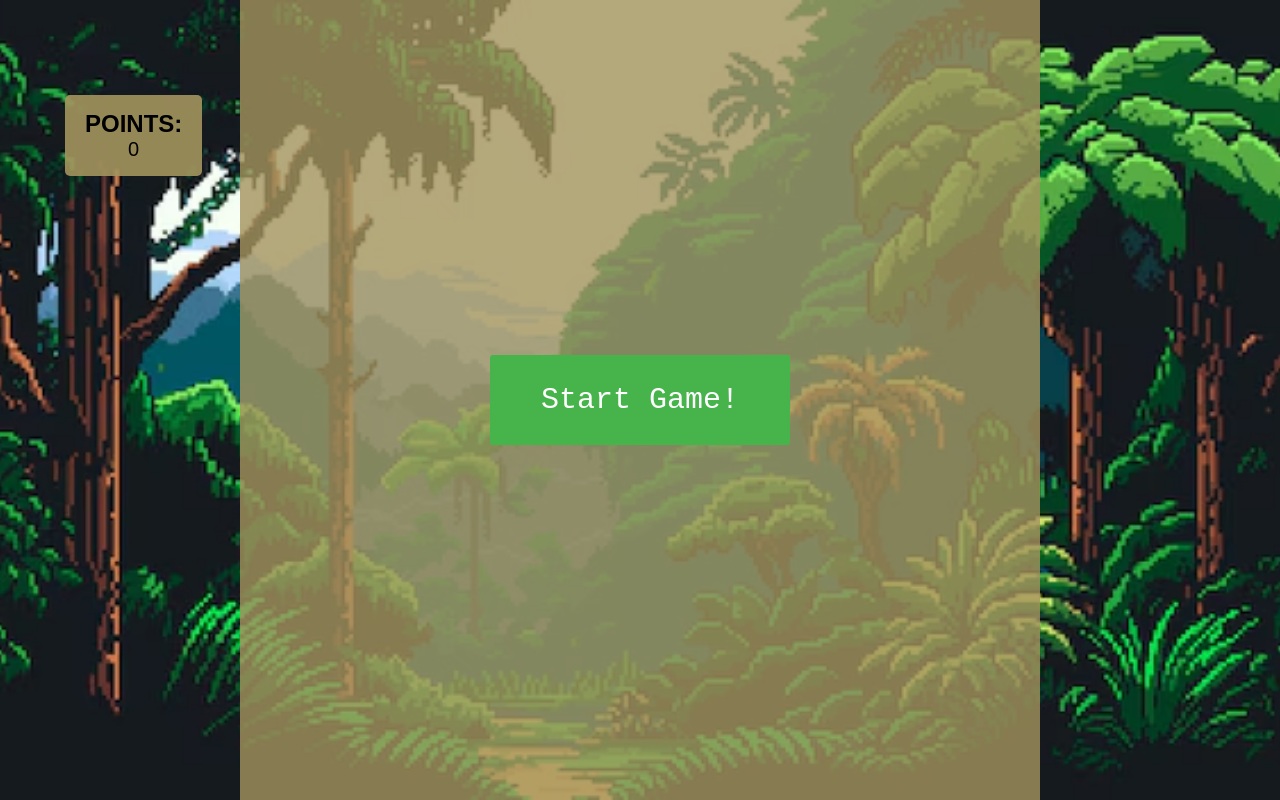
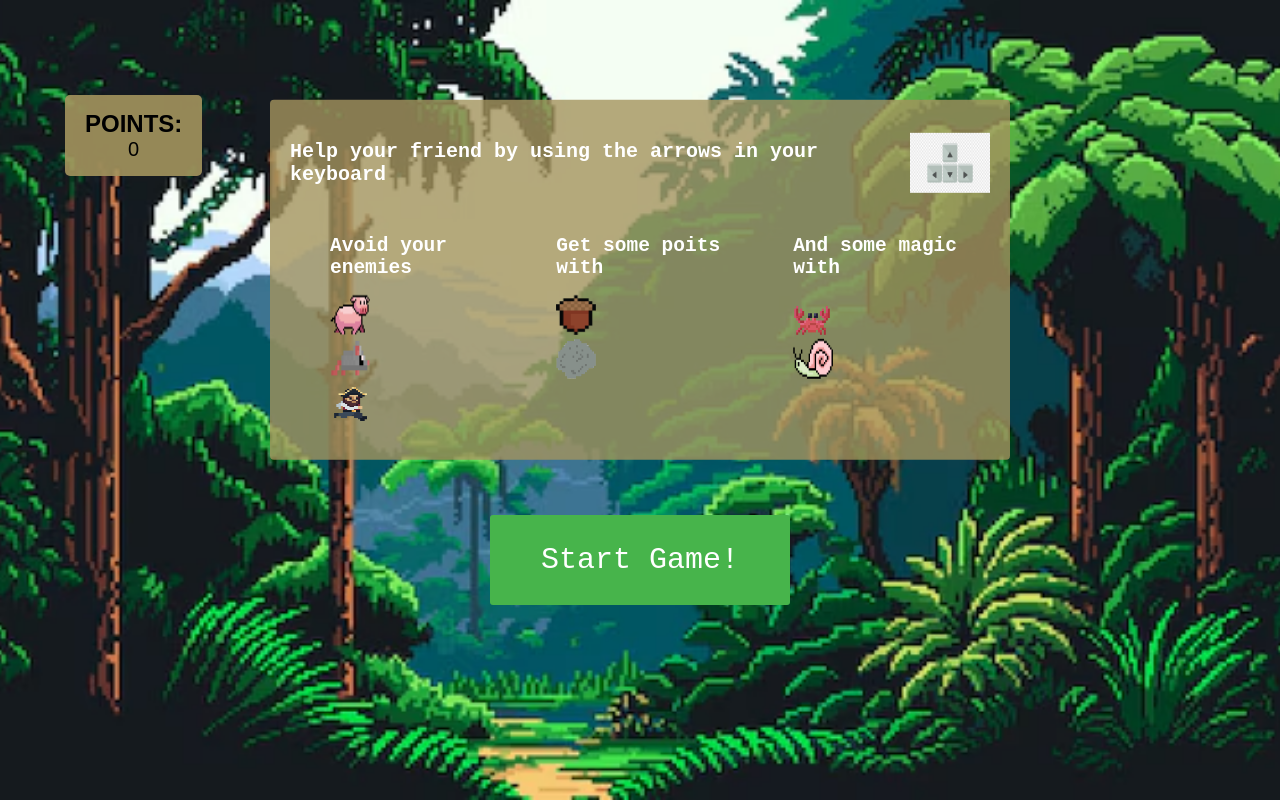
Before and after one commit to vladys00/game-proyect, a plain HTML site: page index.html in a window 1280 px wide. Drawn offline with Linux system fonts and the light colour scheme.

Commit message:
Game start styles added

```diff
--- a/assets/css/styles.css
+++ b/assets/css/styles.css
@@ -1,14 +1,14 @@
-body{
+body {
   margin: 0;
   padding: 0;
-  background-image: url('/assets/img/backPixel.avif');
+  background-image: url("/assets/img/backPixel.avif");
   background-size: cover;
   background-position: center;
   background-repeat: no-repeat;
 }
-#counter{
+#counter {
   background-color: rgba(164, 148, 94, 0.9);
-  padding: 15px 20px 15px  20px;
+  padding: 15px 20px 15px 20px;
   border-radius: 5px;
   position: absolute;
   text-transform: uppercase;
@@ -22,11 +22,10 @@ body{
   h2 {
     margin: 0;
   }
-  p{
+  p {
     font-size: 20px;
     margin: 0;
   }
-
 }
 .container {
   width: 100vw;
@@ -71,9 +70,7 @@ body{
         padding: 5px;
         cursor: pointer;
       }
-
     }
-
   }
 }
 
@@ -81,7 +78,7 @@ body{
   position: relative;
   height: 100%;
   width: 800px;
-  background-color: rgba(164, 148, 94, 0.8);
+  /* background-color: rgba(164, 148, 94, 0.8); */
   overflow: hidden;
 }
 
@@ -91,16 +88,16 @@ body{
   position: absolute;
   height: 100%;
   width: 800px;
-  background-color: rgba(0, 0, 0, 0.70);
+  background-color: rgba(0, 0, 0, 0.7);
   color: rgb(216, 119, 34);
   font-size: 45px;
   display: none;
   justify-content: center;
   align-items: center;
-  p{
+  p {
     font-family: monospace;
   }
-  h1{
+  h1 {
     text-align: center;
     font-family: monospace;
     margin-top: 20px;
@@ -112,16 +109,15 @@ body{
     background-color: #47b44b;
     color: white;
 
-
     border-radius: 5px;
     padding: 10px;
     font-family: monospace;
   }
-  #play-again:hover{
+  #play-again:hover {
     cursor: pointer;
   }
 }
-#name-form{
+#name-form {
   position: absolute;
   top: 40%;
   left: 50%;
@@ -135,7 +131,7 @@ body{
 }
 #start-btn {
   position: absolute;
-  top: 50%;
+  top: 70%;
   left: 50%;
   transform: translate(-50%, -50%);
 
@@ -150,7 +146,7 @@ body{
 
   font-family: monospace;
 }
-#correct-answer{
+#correct-answer {
   position: absolute;
   top: 25%;
   left: 50%;
@@ -162,14 +158,13 @@ body{
   color: green;
   font-size: 20px;
   display: none;
-  p{
+  p {
     font-family: monospace;
     margin: 0;
   }
-
 }
 
-#incorrect-answer{
+#incorrect-answer {
   position: absolute;
   top: 25%;
   left: 50%;
@@ -181,9 +176,49 @@ body{
   color: red;
   font-size: 22px;
   display: none;
-  p{
+  p {
     font-family: monospace;
     margin: 0;
   }
+}
+#game-description {
+  background-color: rgba(164, 148, 94, 0.8);
+  font-family: monospace;
+  color: white;
+  width: 700px;
+  position: absolute;
+  top: 35%;
+  left: 50%;
+  transform: translate(-50%, -50%);
+  /* background-color: rgba(255, 252, 252, 0.5); */
+  padding: 20px;
+  border-radius: 4px;
+  display: flex;
+  flex-direction: column;
 
+  .parragraph {
+    display: flex;
+    align-items: center;
+    p {
+      font-weight: bolder;
+      margin-right: 20px;
+      font-family: monospace;
+      font-size: 20px;
+
+    }
+    img {
+      width: 80px;
+      height: 60px;
+    }
+  }
+  ul{
+    list-style-type: none;
+  }
+  div {
+    display: flex;
+  }
+  img {
+    width: 40px;
+    height: 40px;
+  }
 }
--- a/assets/js/main.js
+++ b/assets/js/main.js
@@ -1,11 +1,13 @@
 window.addEventListener("load", function () {
   const startBtn = document.getElementById("start-btn");
   const board = document.getElementById("game-board");
+  const description = document.getElementById("game-description");
 
   const game = new Game(board);
 
   startBtn.addEventListener("click", function () {
     startBtn.style.display = "none";
+    description.style.display = "none";
     game.start();
   });
 });
--- a/index.html
+++ b/index.html
@@ -37,10 +37,46 @@
       </div>
     </div>
     <div id="correct-answer">
-        <p>Correct answer!!</p>
+      <p>Correct answer!!</p>
     </div>
     <div id="incorrect-answer">
-        <p>Incorrect answer :( </p>
+      <p>Incorrect answer :(</p>
+    </div>
+    <div id="game-description">
+        <div class="parragraph">
+
+            <p>
+              Help your friend by using the arrows in your keyboard
+            </p>
+            <img
+                src="assets/img/keys.png"
+                alt="keys img"
+              />
+        </div>
+      <div>
+        <div class="descriptions">
+          <ul>
+            <h2>Avoid your enemies</h2>
+            <li><img src="assets/img/pig.gif" alt="crab gif" /></li>
+            <li><img src="assets/img/rat.gif" alt="rat gif" /></li>
+            <li><img src="assets/img/pirate.gif" alt="pirate gif" /></li>
+          </ul>
+        </div>
+        <div class="descriptions">
+          <ul>
+            <h2>Get some poits with</h2>
+            <li><img src="assets/img/nut.png" alt="nut image" /></li>
+            <li><img src="assets/img/rock2.png" alt="rock image" /></li>
+          </ul>
+        </div>
+        <div class="descriptions">
+          <ul>
+            <h2>And some magic with</h2>
+            <li><img src="assets/img/crab.gif" alt="crab gif" /></li>
+            <li><img src="assets/img/snail.gif" alt="snail gif" /></li>
+          </ul>
+        </div>
+      </div>
     </div>
     <button id="start-btn">Start Game!</button>
 
```
Also changed, not shown: assets/img/keys.png (added).
